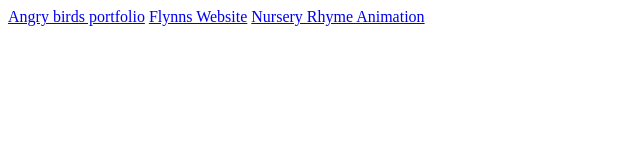
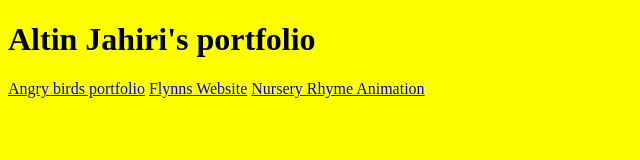
Before and after one commit to Altinjahiri/Altinjahiri, a plain HTML site: page index.html in a window 1280 px wide. Shown: the whole page, without its empty margins (0-640 px from the left). Drawn offline with Linux system fonts and the light colour scheme.

Commit message:
Add files via upload

```diff
--- a/index.html
+++ b/index.html
@@ -6,8 +6,16 @@
 </head>
 
 <body>
+<h1>Altin Jahiri's portfolio</h1>
+
 <a href="/gamecharacter/8bitAvatar-AltinJahiri.pdf">Angry birds portfolio</a>
 <a href="/website/">Flynns Website</a>
 <a href="/animation/">Nursery Rhyme Animation</a>
+
+<style>
+body {
+    background-color: yellow;
+}
+
 </body>
 </html>
```
